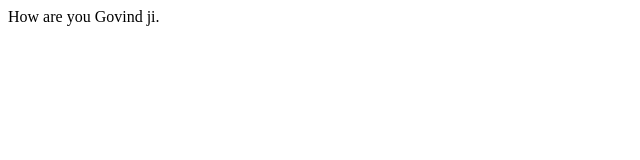
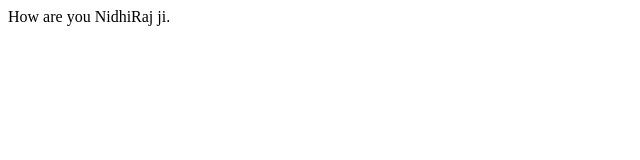
Before and after one commit to vesharma/Website, a plain HTML site: page index.html in a window 1280 px wide. Shown: the full height of the page, 0-640 px from the left. Drawn offline with Linux system fonts and the light colour scheme.

Commit message:
Update index.html

```diff
--- a/index.html
+++ b/index.html
@@ -1,6 +1,6 @@
 <html>
    <body>
-         How are you Govind ji.
+         How are you NidhiRaj ji.
 
    </body>
 </html>
```
